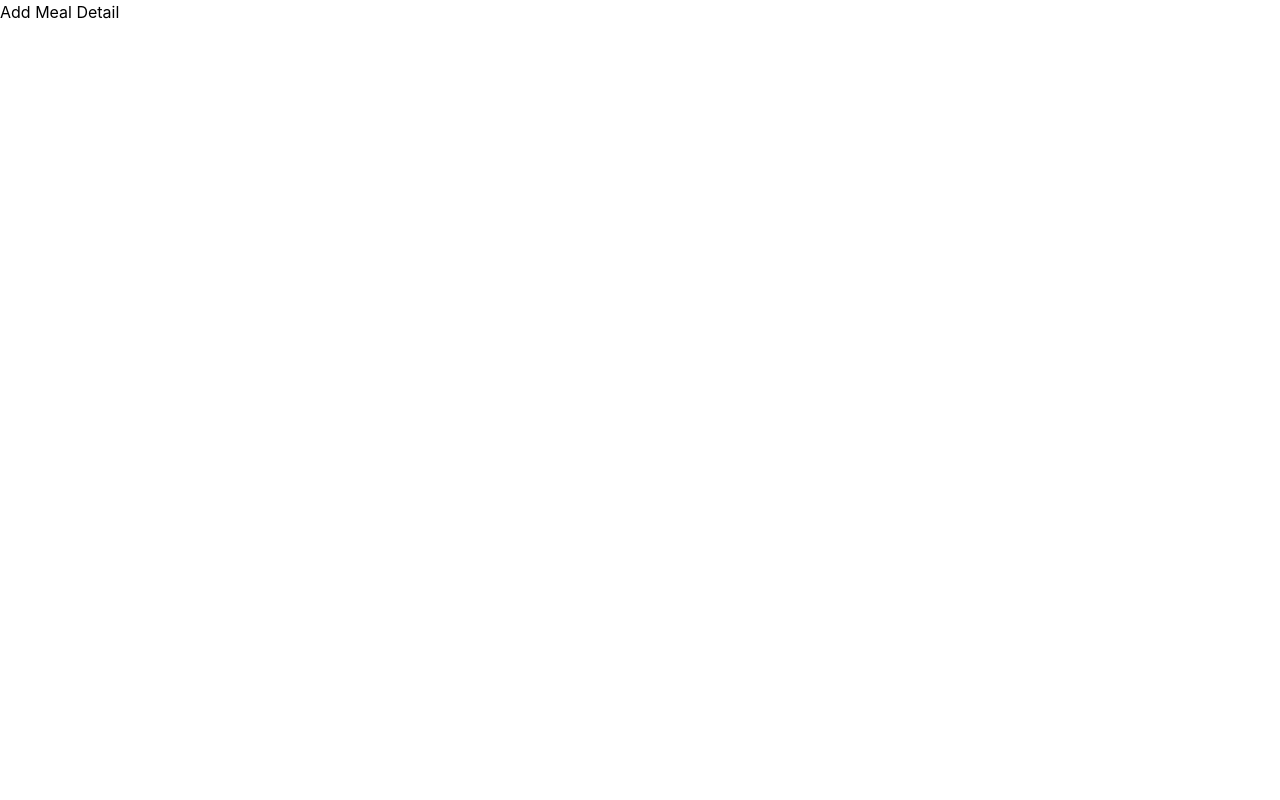
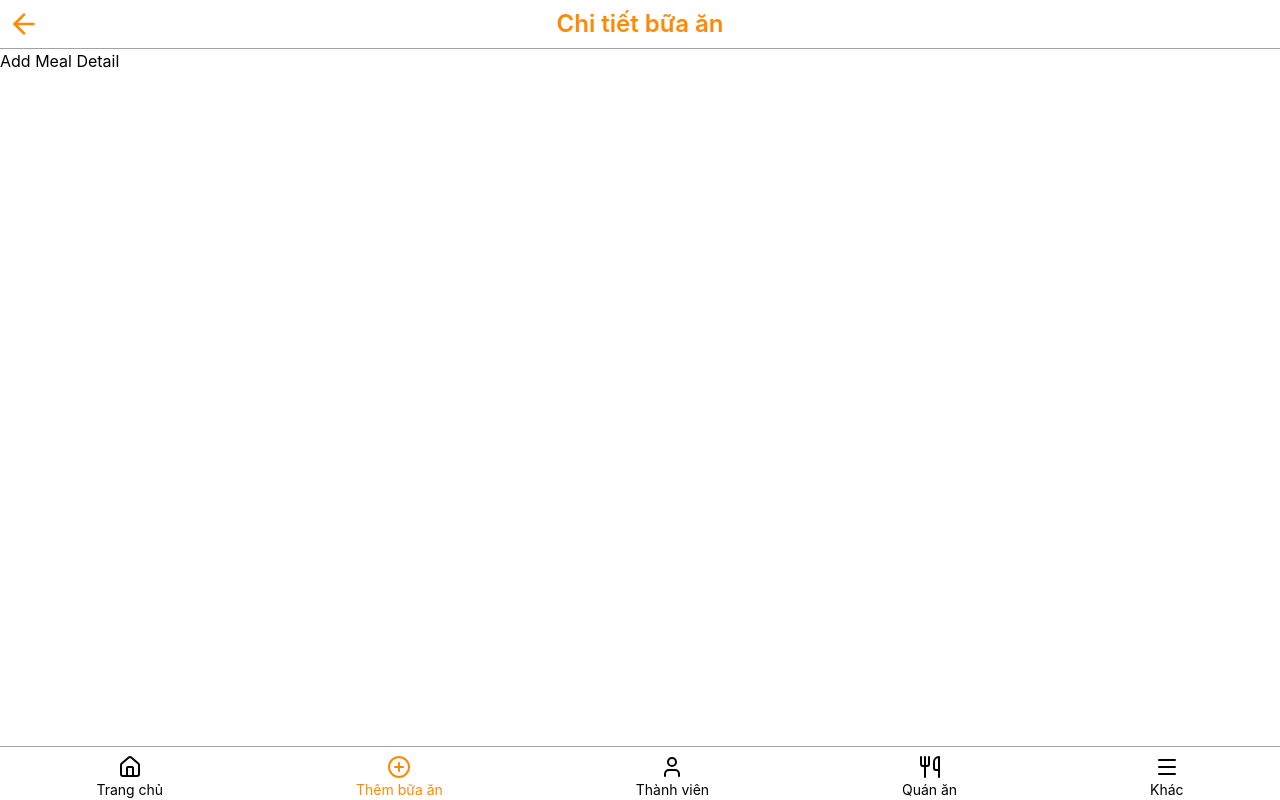
Before and after one commit to 202416852-anhpv/meal-ledger, a React (Vite) app in the folder frontend/: page /add-meal-detail in a window 1280 px wide. Built offline with nearby package versions, Linux system fonts and the light colour scheme.

Commit message:
feat(router): integrate MainLayout into App routing

```diff
--- a/frontend/src/App.tsx
+++ b/frontend/src/App.tsx
@@ -1,15 +1,18 @@
 import { Route, Routes } from "react-router-dom";
 import Home from "./pages/Home";
 import AddMeal from "./pages/AddMeal";
+import NotFound from "./pages/NotFound";
+import MainLayout from "./layouts/MainLayout";
 import AddMealDetail from "./pages/AddMealDetail";
-import NotFound from "./pages/NotFound";
 
 export default function App() {
   return (
     <Routes>
-      <Route path="/" element={<Home />} />
-      <Route path="/add-meal" element={<AddMeal />} />
-      <Route path="/add-meal-detail" element={<AddMealDetail />} />
+      <Route element={<MainLayout />}>
+        <Route path="/" element={<Home />} />
+        <Route path="/add-meal" element={<AddMeal />} />
+        <Route path="/add-meal-detail" element={<AddMealDetail />} />
+      </Route>
       <Route path="*" element={<NotFound />} />
     </Routes>
   );
--- a/frontend/src/pages/AddMealDetail.tsx
+++ b/frontend/src/pages/AddMealDetail.tsx
@@ -1,3 +1,3 @@
-export default function AddMealDetail() {
+export default function AddMeal() {
   return <h1>Add Meal Detail</h1>;
 }
--- a/frontend/src/pages/NotFound.tsx
+++ b/frontend/src/pages/NotFound.tsx
@@ -1,7 +1,7 @@
 export default function NotFound() {
   return (
     <div className="mt-16">
-      <h1 className="text-center text-6xl">404 Not Found</h1>
+      <h1 className="text-center text-4xl">404 Not Found</h1>
     </div>
   );
 }
```
